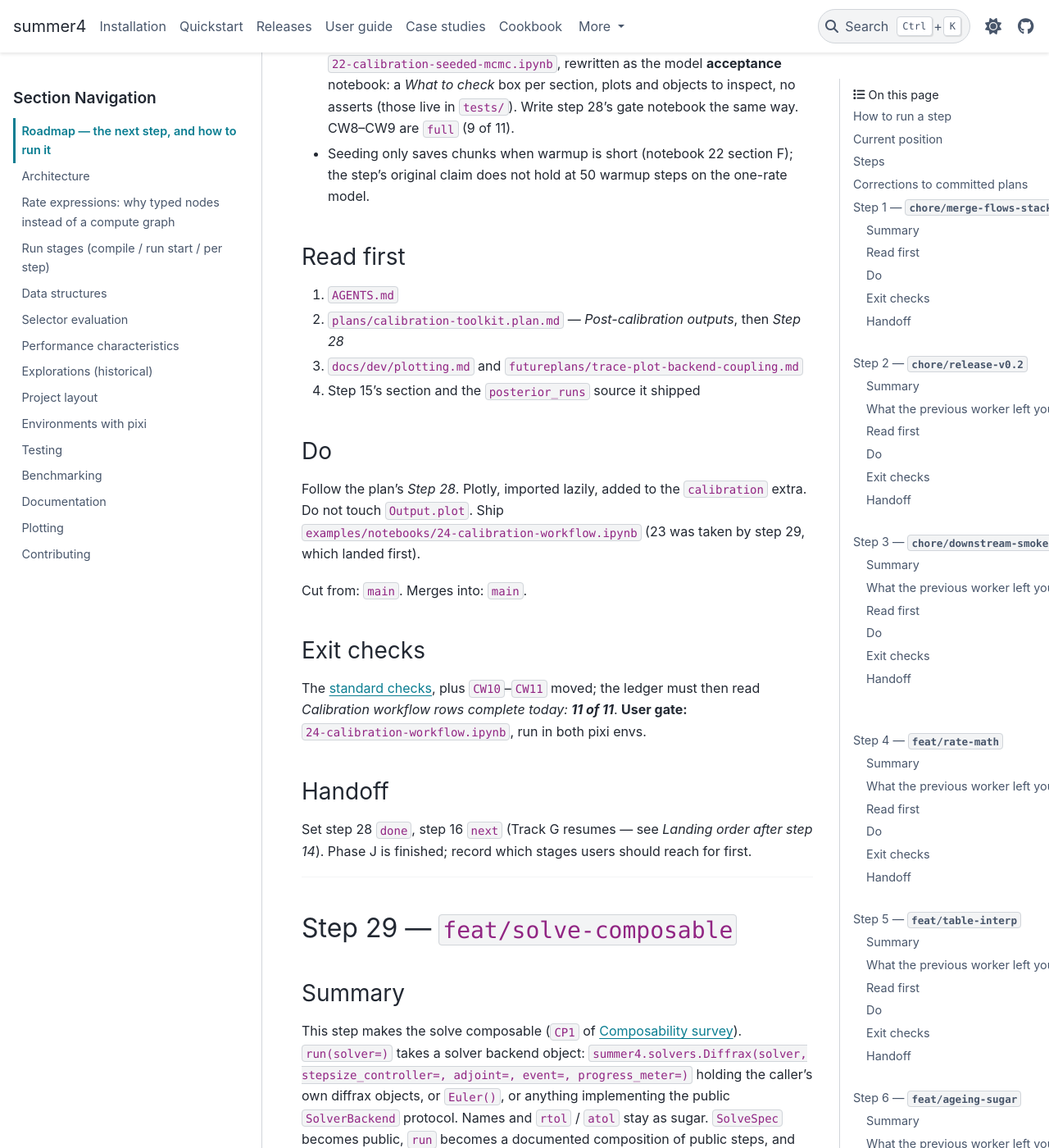
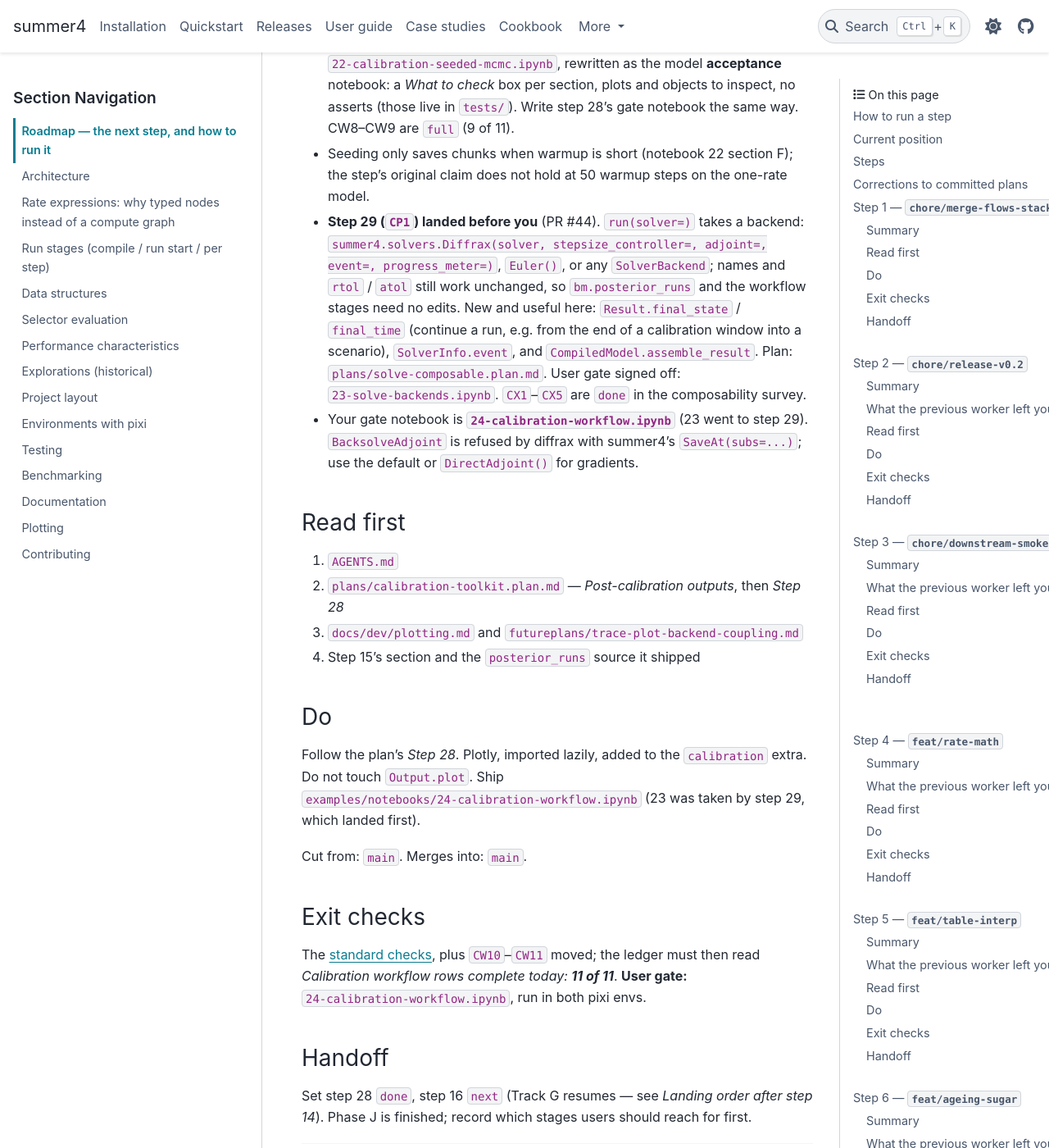
Before and after one commit to monash-emu/summer4, a Sphinx documentation site: the page built from docs/dev/roadmap.md, in a window 1280 px wide and 1400 px high, scrolled down 55023 px. Shown: the whole window at 82% size. Built offline with Sphinx 7.4.7 and the PyData theme 0.15.4, drawn with Linux system fonts in a browser that asks for light colours; some of the changed text lies outside the part shown.

Commit message:
Hand off after step 29: solve-composable.
Co-Authored-By: Claude Opus 5.5 <noreply@anthropic.com>

```diff
--- a/docs/dev/roadmap.md
+++ b/docs/dev/roadmap.md
@@ -137,8 +137,8 @@ before step 15 lands. Each handoff below names its successor explicitly;
 | 25 | J | WP19 | `feat/calib-multistart` | `plans/calibration-toolkit.plan.md` | Step 25 | done | CW5 CW6 |
 | 26 | J | WP19 | `feat/calib-gradient-free` | `plans/calibration-toolkit.plan.md` | Step 26 | done | CW7 |
 | 27 | J | WP19 | `feat/calib-seeded-mcmc` | `plans/calibration-toolkit.plan.md` | Step 27 | done | CW8 CW9 |
-| 28 | J | WP19 | `feat/calib-outputs` | `plans/calibration-toolkit.plan.md` | Step 28 | planned | CW10 CW11 |
-| 29 | K | CP1 | `feat/solve-composable` | `plans/solve-composable.plan.md` | Whole | in-progress | CX1 CX2 CX3 CX4 CX5 |
+| 28 | J | WP19 | `feat/calib-outputs` | `plans/calibration-toolkit.plan.md` | Step 28 | next | CW10 CW11 |
+| 29 | K | CP1 | `feat/solve-composable` | `plans/solve-composable.plan.md` | Whole | done | CX1 CX2 CX3 CX4 CX5 |
 <!-- /roadmap:steps -->
 
 `Closes` lists row IDs of {doc}`../evaluation/tb-ports` (and, where a step moves
@@ -1851,6 +1851,19 @@ notebook composes every stage, plus two shorter compositions. It lands on
   way. CW8–CW9 are `full` (9 of 11).
 - Seeding only saves chunks when warmup is short (notebook 22 section F); the
   step's original claim does not hold at 50 warmup steps on the one-rate model.
+- **Step 29 (`CP1`) landed before you** (PR #44). `run(solver=)` takes a
+  backend: `summer4.solvers.Diffrax(solver, stepsize_controller=, adjoint=,
+  event=, progress_meter=)`, `Euler()`, or any `SolverBackend`; names and
+  `rtol` / `atol` still work unchanged, so `bm.posterior_runs` and the
+  workflow stages need no edits. New and useful here: `Result.final_state` /
+  `final_time` (continue a run, e.g. from the end of a calibration window into
+  a scenario), `SolverInfo.event`, and `CompiledModel.assemble_result`. Plan:
+  `plans/solve-composable.plan.md`. User gate signed off:
+  `23-solve-backends.ipynb`. `CX1`–`CX5` are `done` in the composability
+  survey.
+- Your gate notebook is **`24-calibration-workflow.ipynb`** (23 went to step
+  29). `BacksolveAdjoint` is refused by diffrax with summer4's
+  `SaveAt(subs=...)`; use the default or `DirectAdjoint()` for gradients.
 
 ### Read first
 
@@ -1885,6 +1898,8 @@ for first.
 ---
 
 ## Step 29 — `feat/solve-composable`
+
+**Landed:** feat/solve-composable, PR #44, 2026-09-28.
 
 ### Summary
 
```
Also changed, not shown: other parts of docs/dev/roadmap.md (+4 -4 lines).
